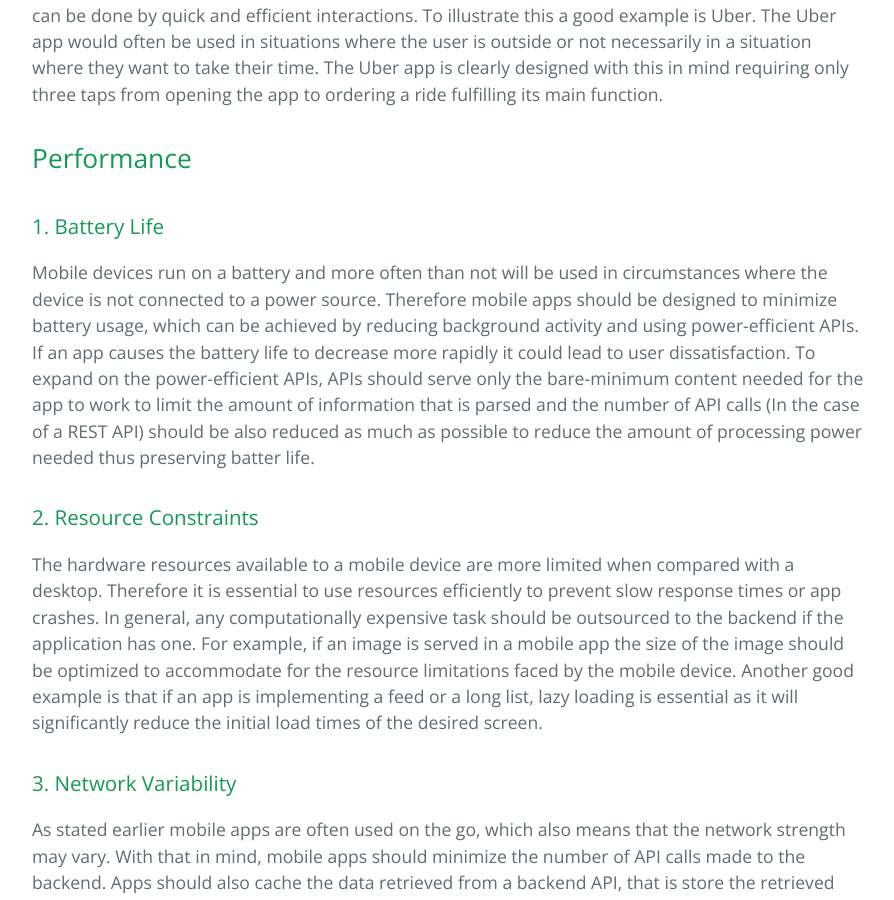
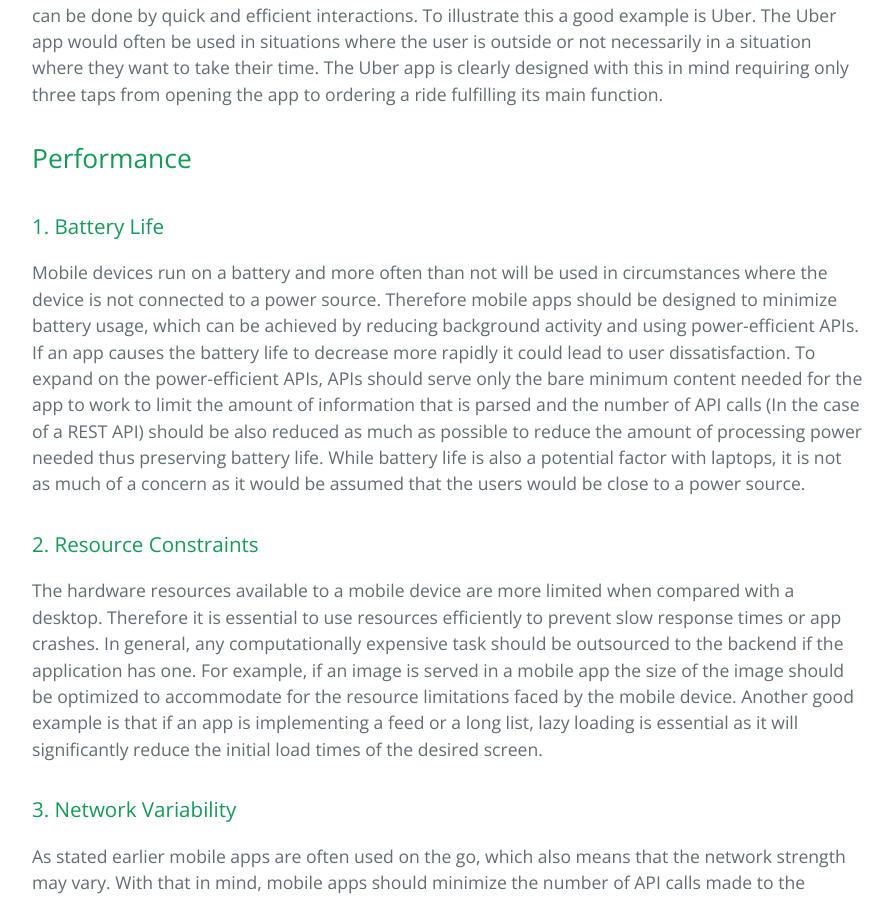
Before and after one commit to learning-software-engineering/learning-software-engineering.github.io, a Jekyll site: the page built from Topics/System_Design/Mobile_App_System_Design.md, in a window 1280 px wide and 900 px high, scrolled down 1266 px. Shown: the whole window, without its empty margins (192-1086 px from the left). Built offline with Jekyll 4.4.1, drawn with Linux system fonts in a browser that asks for light colours; our own code applies the rules of GitHub Pages for plain Markdown files.

Commit message:
Fix performance section based on discussion.

```diff
--- a/Topics/System_Design/Mobile_App_System_Design.md
+++ b/Topics/System_Design/Mobile_App_System_Design.md
@@ -20,7 +20,7 @@ Mobile apps are often used on-the-go, requiring a user experience such that any
 ## Performance
 
 ### 1. Battery Life
-Mobile devices run on a battery and more often than not will be used in circumstances where the device is not connected to a power source. Therefore mobile apps should be designed to minimize battery usage, which can be achieved by reducing background activity and using power-efficient APIs. If an app causes the battery life to decrease more rapidly it could lead to user dissatisfaction. To expand on the power-efficient APIs, APIs should serve only the bare-minimum content needed for the app to work to limit the amount of information that is parsed and the number of API calls (In the case of a REST API) should be also reduced as much as possible to reduce the amount of processing power needed thus preserving batter life.
+Mobile devices run on a battery and more often than not will be used in circumstances where the device is not connected to a power source. Therefore mobile apps should be designed to minimize battery usage, which can be achieved by reducing background activity and using power-efficient APIs. If an app causes the battery life to decrease more rapidly it could lead to user dissatisfaction. To expand on the power-efficient APIs, APIs should serve only the bare minimum content needed for the app to work to limit the amount of information that is parsed and the number of API calls (In the case of a REST API) should be also reduced as much as possible to reduce the amount of processing power needed thus preserving battery life. While battery life is also a potential factor with laptops, it is not as much of a concern as it would be assumed that the users would be close to a power source.
 
 ### 2. Resource Constraints
 The hardware resources available to a mobile device are more limited when compared with a desktop. Therefore it is essential to use resources efficiently to prevent slow response times or app crashes. In general, any computationally expensive task should be outsourced to the backend if the application has one. For example, if an image is served in a mobile app the size of the image should be optimized to accommodate for the resource limitations faced by the mobile device. Another good example is that if an app is implementing a feed or a long list, lazy loading is essential as it will significantly reduce the initial load times of the desired screen.
```
